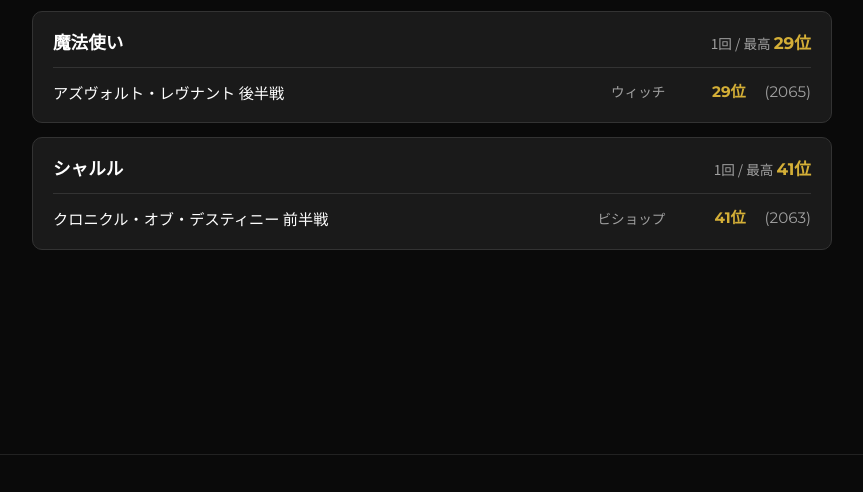
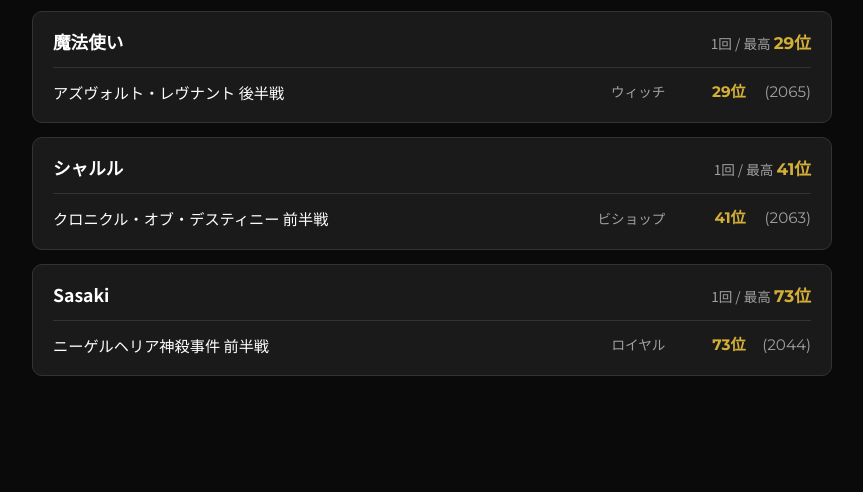
Before and after one commit to qkccc/apeiron-site, a plain HTML site: page achievements.html in a window 1280 px wide. Shown: the part 4218-4710 px from the top of the page, without its empty margins (208-1071 px from the left). Drawn offline with Linux system fonts and the light colour scheme.

Commit message:
feat: add player achievements for Sasaki

```diff
--- a/achievements.html
+++ b/achievements.html
@@ -254,6 +254,16 @@
                     <li><span class="cr-season">クロニクル・オブ・デスティニー 前半戦</span><span class="cr-class">ビショップ</span><span class="cr-rank">41位</span><span class="cr-rate">2063</span></li>
                 </ul>
             </div>
+
+            <div class="cr-player">
+                <div class="cr-head">
+                    <span class="cr-name">Sasaki</span>
+                    <span class="cr-meta">1回 / 最高 <strong>73位</strong></span>
+                </div>
+                <ul class="cr-list">
+                    <li><span class="cr-season">ニーゲルヘリア神殺事件 前半戦</span><span class="cr-class">ロイヤル</span><span class="cr-rank">73位</span><span class="cr-rate">2044</span></li>
+                </ul>
+            </div>
         </div>
     </section>
 
```
